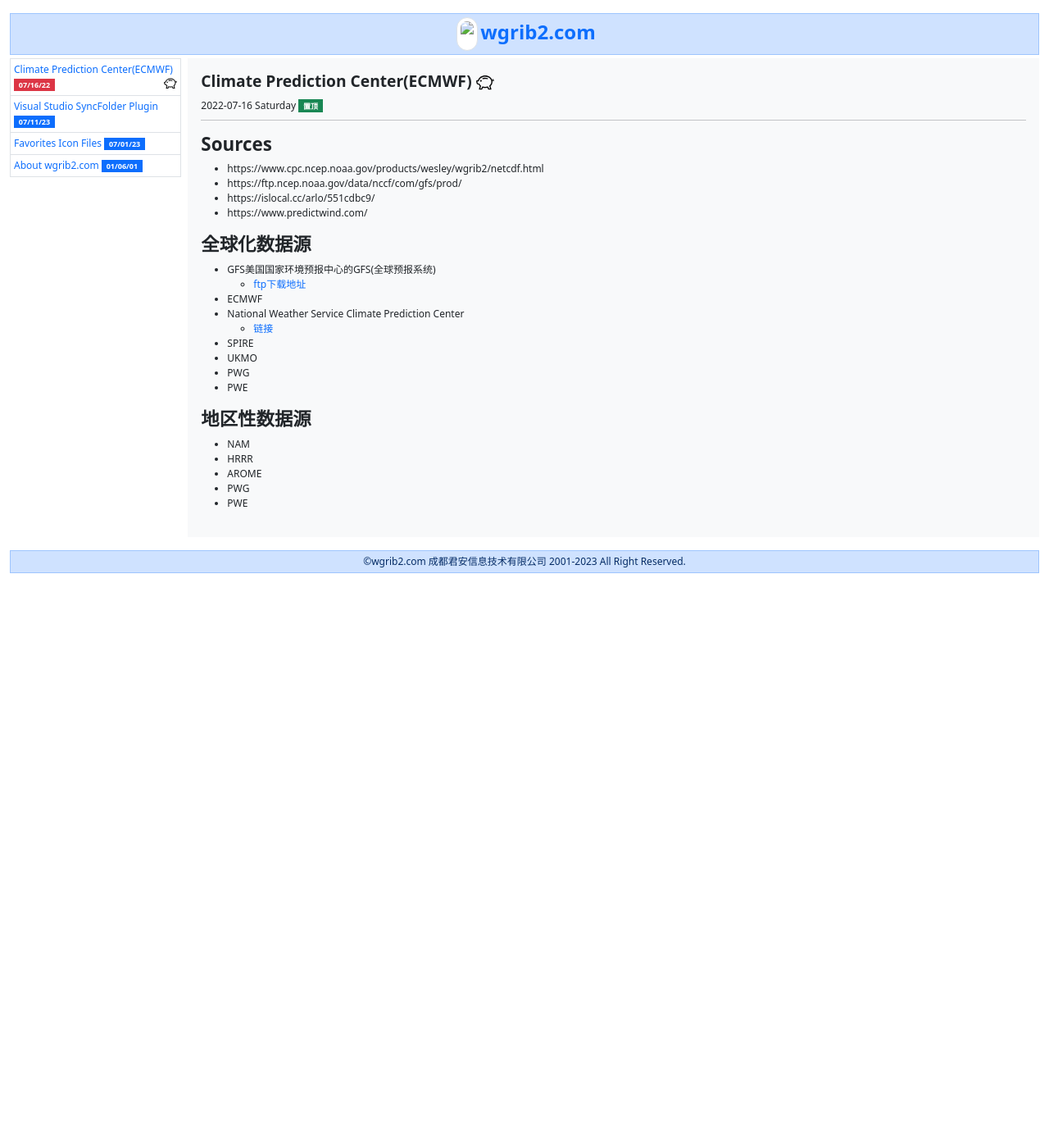
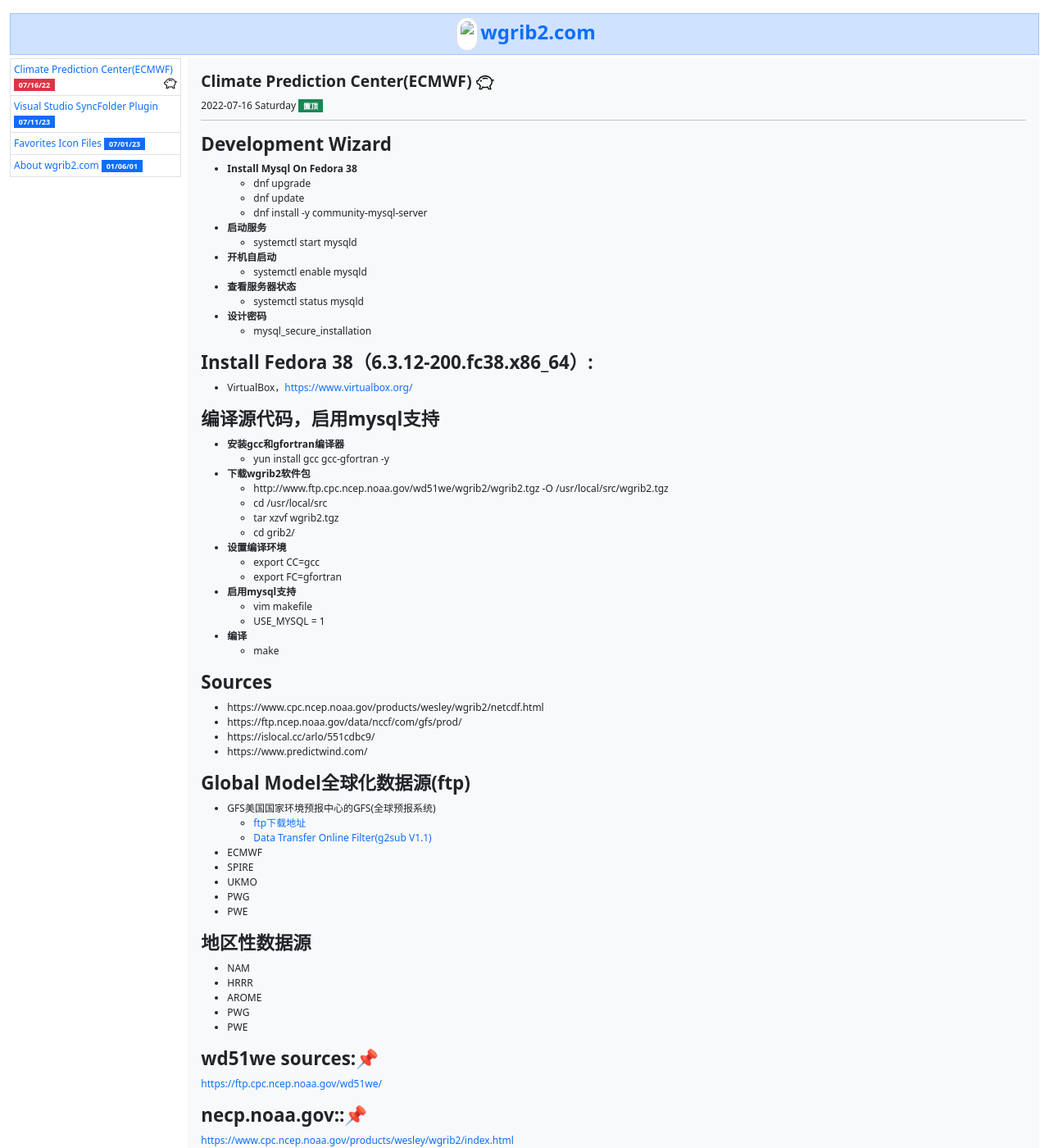
Before and after one commit to helloyuzz/wgrib2.com, a Jekyll site: the page built from _posts/2022-07-16-ECMWF.md, in a window 1280 px wide and 1400 px high. Shown: the whole window at 82% size. Built offline with Jekyll 4.4.1, drawn with Linux system fonts in a browser that asks for light colours; some of the changed text lies outside the part shown.

Commit message:
Update 2022-07-16-ECMWF.md

```diff
--- a/_posts/2022-07-16-ECMWF.md
+++ b/_posts/2022-07-16-ECMWF.md
@@ -4,6 +4,42 @@
 fixtop: true
 categories: Post
 ---
+
+## Development Wizard
+  - **Install Mysql On Fedora 38**
+    - dnf upgrade
+    - dnf update
+    - dnf install -y community-mysql-server
+  - **启动服务**
+    - systemctl start mysqld
+  - **开机自启动**
+    - systemctl enable mysqld
+  - **查看服务器状态**
+    - systemctl status mysqld
+  - **设计密码**
+    - mysql_secure_installation
+
+## Install Fedora 38（6.3.12-200.fc38.x86_64）:
+  - VirtualBox，[https://www.virtualbox.org/](https://www.virtualbox.org/){:target="_blank"}
+
+## 编译源代码，启用mysql支持
+  - **安装gcc和gfortran编译器**
+    - yun install gcc gcc-gfortran -y
+  - **下载wgrib2软件包**
+    - http://www.ftp.cpc.ncep.noaa.gov/wd51we/wgrib2/wgrib2.tgz -O  /usr/local/src/wgrib2.tgz
+    - cd /usr/local/src
+    - tar xzvf wgrib2.tgz
+    - cd grib2/
+  - **设置编译环境**
+    - export CC=gcc
+    - export FC=gfortran
+  - **启用mysql支持**
+    - vim makefile
+    - USE_MYSQL = 1
+  - **编译**
+    - make
+
+
 ## Sources
 
 - https://www.cpc.ncep.noaa.gov/products/wesley/wgrib2/netcdf.html
@@ -11,13 +47,12 @@
 - https://islocal.cc/arlo/551cdbc9/
 - https://www.predictwind.com/
 
-## 全球化数据源
+## Global Model全球化数据源(ftp)
 
 - GFS美国国家环境预报中心的GFS(全球预报系统)
   - [ftp下载地址](http://www.ftp.ncep.noaa.gov/data/nccf/com/gfs/prod/){:target="_blank"}
+  - [Data Transfer Online Filter(g2sub V1.1)](https://nomads.ncep.noaa.gov/cgi-bin/filter_gfs_0p25.pl){:target="_blank"}
 - ECMWF
-- National Weather Service Climate Prediction Center
-  - [链接](https://www.cpc.ncep.noaa.gov/products/wesley/){:target="_blank"}
 - SPIRE
 - UKMO
 - PWG
@@ -30,3 +65,17 @@
 - AROME
 - PWG
 - PWE
+
+## wd51we sources:📌
+[https://ftp.cpc.ncep.noaa.gov/wd51we/](https://ftp.cpc.ncep.noaa.gov/wd51we/){:target="_blank"}
+
+## necp.noaa.gov::📌
+[https://www.cpc.ncep.noaa.gov/products/wesley/wgrib2/index.html](https://www.cpc.ncep.noaa.gov/products/wesley/wgrib2/index.html){:target="_blank"}
+
+## National Weather Service Climate Prediction Center
+[https://www.cpc.ncep.noaa.gov/products/wesley/](https://www.cpc.ncep.noaa.gov/products/wesley/){:target="_blank"}
+
+## ECMWF
+  - [https://www.ecmwf.int/](https://www.ecmwf.int/){:target="_blank"}
+  - 账号：yudz@wgrib2.com
+  - 密码：笔记本@@番号
```
